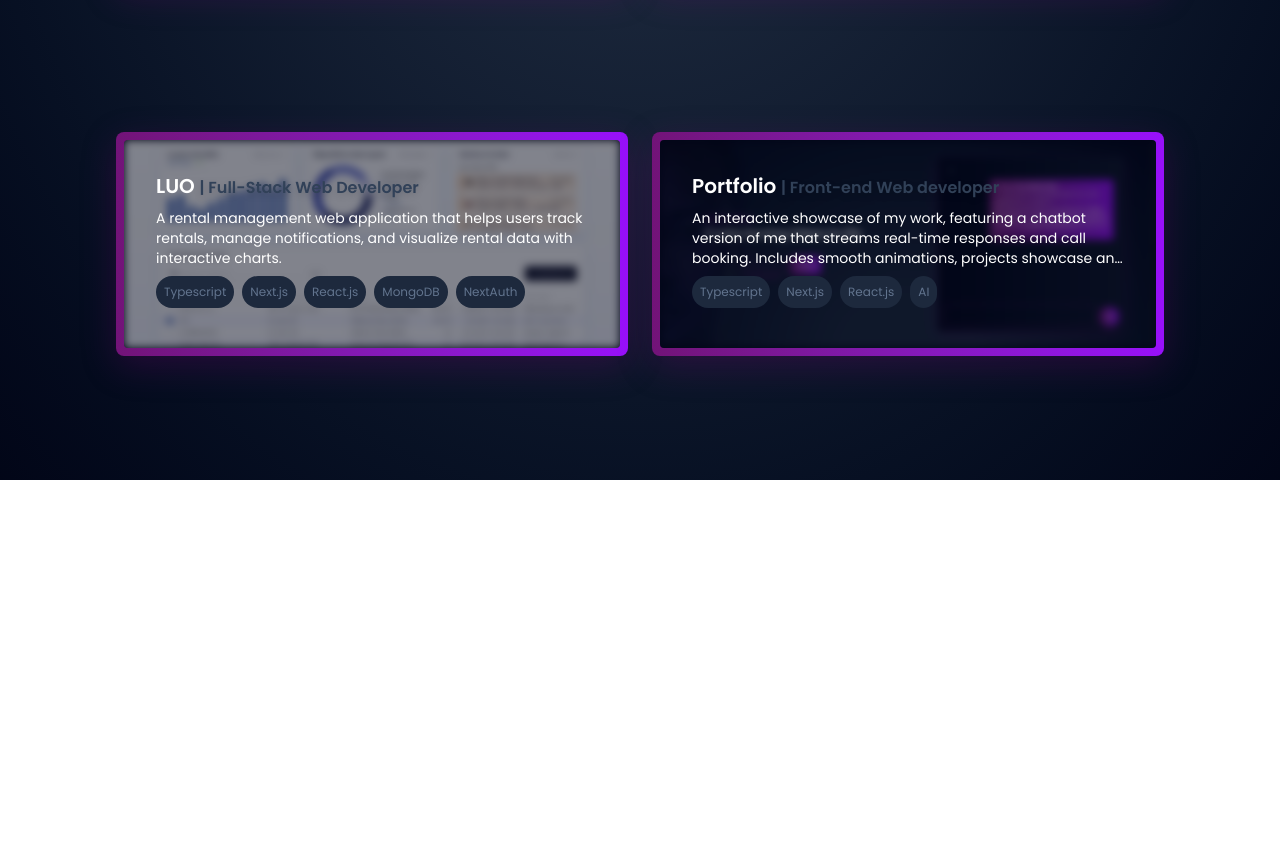
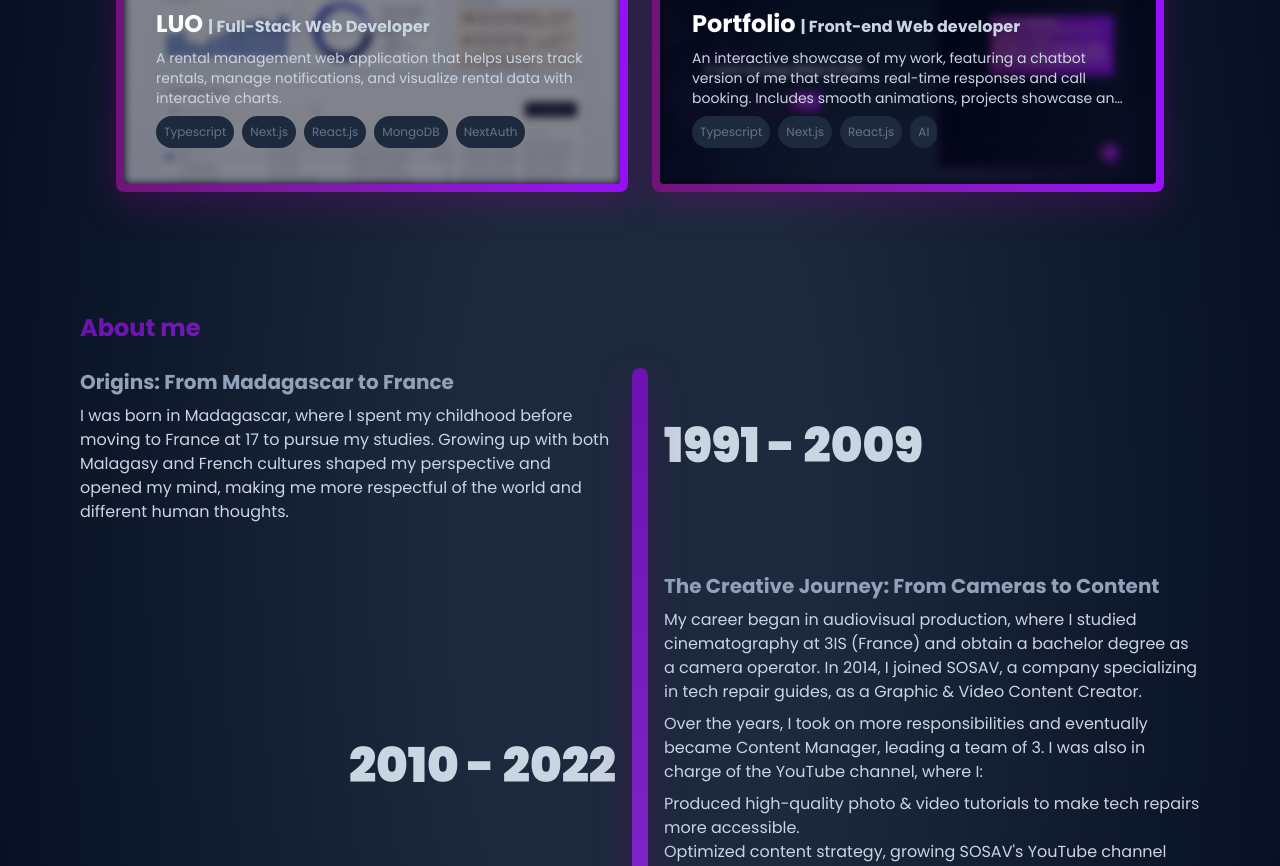
Before and after one commit to o6ris/portfolio, a Next.js app: page / in a window 1280 px wide. Shown: the part 1120-1986 px from the top of the page. Before the commit the page ends 1600 px from the top, so only its background shows below. Built offline with nearby package versions, Linux system fonts and the light colour scheme; no server answers.

Commit message:
feat(AboutMe): create about me section

```diff
--- a/app/globals.css
+++ b/app/globals.css
@@ -1,7 +1,7 @@
 @import "tailwindcss";
 
 @theme {
-  --shadow-purple-3xl: 0 10px 35px rgba(128, 0, 128, 0.25); /* Purple shadow */
+  --shadow-purple-3xl: 0 10px 35px rgba(128, 0, 128, 0.35); /* Purple shadow */
 }
 
 :root {
@@ -14,6 +14,22 @@
   @apply bg-gradient-to-r from-fuchsia-900 to-purple-600;
 }
 
+h1 {
+  @apply text-3xl font-bold
+}
+
+h2 {
+  @apply text-2xl font-bold
+}
+
+h3 {
+  @apply text-xl font-bold
+}
+
+p, li, span, strong, i {
+  @apply text-slate-300;
+}
+
 @layer utilities {
   .no-scrollbar::-webkit-scrollbar {
     display: none;
--- a/app/page.tsx
+++ b/app/page.tsx
@@ -1,20 +1,24 @@
 import Chat from "@/components/Chat/Chat";
 import Hero from "@/components/Hero/Hero";
 import Projects from "@/components/Projects/Projects";
+import AboutMe from "@/components/AboutMe/AboutMe";
 
 export default function Home() {
   return (
     <main className="min-h-screen bg-radial from-slate-800 from-20% to-slate-950">
-      <section className="flex flex-row h-dvh">
-        <section className="flex flex-row items-center justify-center w-full h-full">
+      <section className="flex h-dvh">
+        <section className="flex items-center justify-center w-full h-full">
           <Hero />
         </section>
         <section className="flex flex-col items-center justify-center w-full">
           <Chat />
         </section>
       </section>
-      <section id="projects" className="flex flex-row h-dvh justify-center pt-20">
+      <section id="projects" className="flex h-full justify-center pt-10">
         <Projects />
+      </section>
+      <section id="about-me" className="flex h-full justify-center pt-10">
+        <AboutMe />
       </section>
     </main>
   );
--- /dev/null
+++ b/components/AboutMe/AboutMe.tsx
@@ -0,0 +1,166 @@
+function AboutMe() {
+  return (
+    <section className="flex flex-col gap-6 p-20">
+      <h2 className="text-3xl font-bold bg-gradient-to-r from-purple-800 to-purple-500 text-transparent bg-clip-text">
+        About me
+      </h2>
+      {/* ORIGINS */}
+      <section className="grid grid-cols-2 items-center gap-12 relative">
+        <div className="absolute top-0 left-1/2 transform -translate-x-1/2 h-full bg-gradient-to-b from-purple-800 to-purple-500 w-4 rounded-full shadow-purple-3xl"></div>
+        <article className="flex flex-col gap-2">
+          <h3 className="text-xl font-bold text-slate-400">
+            Origins: From Madagascar to France
+          </h3>
+          <p>
+            I was born in Madagascar, where I spent my childhood before moving
+            to France at 17 to pursue my studies. Growing up with both Malagasy
+            and French cultures shaped my perspective and opened my mind, making
+            me more respectful of the world and different human thoughts.
+          </p>
+        </article>
+        <article>
+          <div>
+            <p className="text-5xl font-black">1991 - 2009</p>
+          </div>
+        </article>
+        {/* </section> */}
+
+        {/* 1rst CARRERE */}
+        <article>
+          <div className="flex justify-end">
+            <p className="text-5xl font-black">2010 - 2022</p>
+          </div>
+        </article>
+        <article className="flex flex-col gap-2">
+          <h3 className="text-xl font-bold text-slate-400">
+            The Creative Journey: From Cameras to Content
+          </h3>
+          <p>
+            My career began in audiovisual production, where I studied
+            cinematography at 3IS (France) and obtain a bachelor degree as a
+            camera operator. In 2014, I joined SOSAV, a company specializing in
+            tech repair guides, as a Graphic & Video Content Creator.
+          </p>
+          <p>
+            Over the years, I took on more responsibilities and eventually
+            became Content Manager, leading a team of 3. I was also in charge of
+            the YouTube channel, where I:
+          </p>
+          <ul>
+            <li>
+              Produced high-quality photo & video tutorials to make tech repairs
+              more accessible.
+            </li>
+            <li>
+              Optimized content strategy, growing SOSAV&apos;s YouTube channel
+              from a few thousand to over 50K subscribers.
+            </li>
+            <li>Managed team workflows, content planning, and budgeting.</li>
+            <li>
+              Worked extensively with Photoshop, Premiere, After Effects,
+              Illustrator, and Prestashop.
+            </li>
+          </ul>
+        </article>
+
+        {/* 2nd CARRERE */}
+        <article className="flex flex-col gap-2">
+          <h3 className="text-xl font-bold text-slate-400">
+            Transition to Web Development: A New Challenge
+          </h3>
+          <p>
+            I didn&apos;t always love technology and problem-solving, but over
+            time, while working at SOSAV, I became fascinated by it. I started
+            learning web development, experimenting with HTML, CSS, and
+            JavaScript, and soon realized I wanted to take it further.
+          </p>
+          <p>
+            In 2022, I made the decision to fully transition into web
+            development and completed an intensive 5-month full-stack bootcamp
+            at Wild Code School (France), focusing on React, Node.js, and SQL
+            databases. Later, I expanded my knowledge with Next.js.
+          </p>
+          <p>
+            In 2023, I worked for Point Vermeille (France) for over a year as a
+            Web Developer, where I:
+          </p>
+          <ul>
+            <li>
+              Helped rebuilt an existing web app using Next.js to improve
+              performance and backend logic.
+            </li>
+            <li>
+              Integrated notifications, calendar features (FullCalendar), and
+              data visualization tools (Chart.js)
+            </li>
+            <li>
+              Optimized complex data searching using debounce to enhance user
+              experience
+            </li>
+            <li>
+              Implemented Google Drive API for PDF generation and improved state
+              management with React Context API.
+            </li>
+            <li>
+              More details about time in point Vermeille are available in the
+              Projects section, or feel free to book a call with me through the
+              chat if you&apos;re curious!
+            </li>
+          </ul>
+        </article>
+        <article>
+          <p className="text-5xl font-black">2022 - 2024</p>
+        </article>
+
+        {/* OWN PROJECTS */}
+
+        <article>
+          <div className="flex justify-end">
+            <p className="text-5xl font-black">2024 - 2025</p>
+          </div>
+        </article>
+        <article className="flex flex-col gap-2">
+          <h3 className="text-xl font-bold text-slate-400">
+            Building My Own Projects
+          </h3>
+          <p>
+            At the end of 2024, I started developing GrindPAL, a gym workout
+            tracking web app, to replace traditional spreadsheets with a more
+            intuitive and visual solution.
+          </p>
+          <p>
+            This project is more than just a technical challenge, it&apos;s a
+            personal goal. As someone passionate about fitness, I wanted a tool
+            that I would actually use, while also pushing my skills in
+            full-stack development, UI/UX design, and performance optimization.
+          </p>
+          <p>
+            In 2023, I worked for Point Vermeille (France) for over a year as a
+            Web Developer, where I:
+          </p>
+          <p>
+            More details about GrindPal are available in the Projects section,
+            or feel free to book a call with me through the chat if you&apos;re
+            curious!
+          </p>
+        </article>
+        {/* </section> */}
+
+        {/* NEW LIFE */}
+        <article className="flex flex-col gap-2">
+          <h3 className="text-xl font-bold text-slate-400">New life</h3>
+          <p>
+            Now based in Calgary, Canada for at least 2 years on a working
+            holiday program, I&apos;m excited to keep learning, building, and
+            bringing ideas to life. 🚀
+          </p>
+        </article>
+        <article>
+          <p className="text-5xl font-black">2025 - ????</p>
+        </article>
+      </section>
+    </section>
+  );
+}
+
+export default AboutMe;
```
